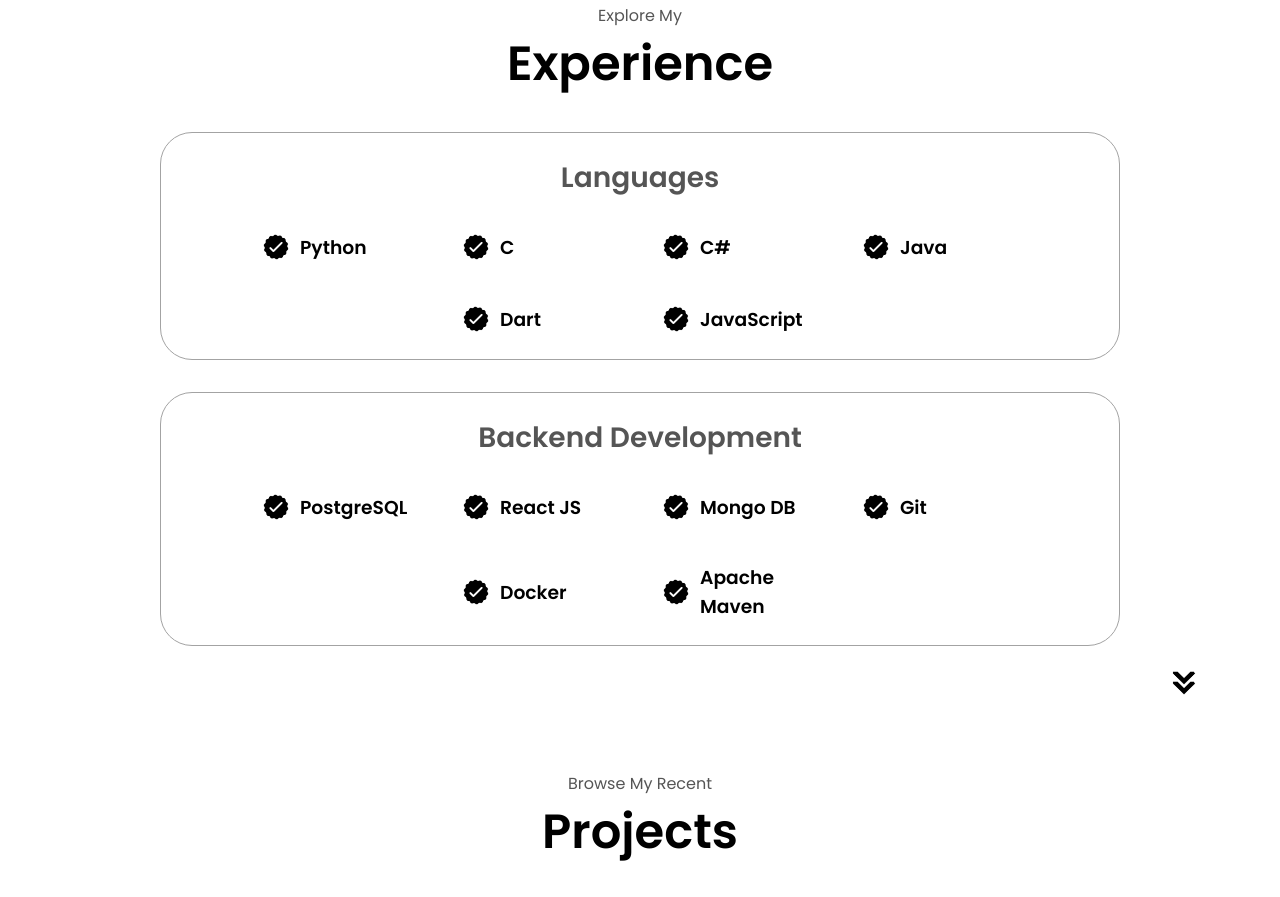
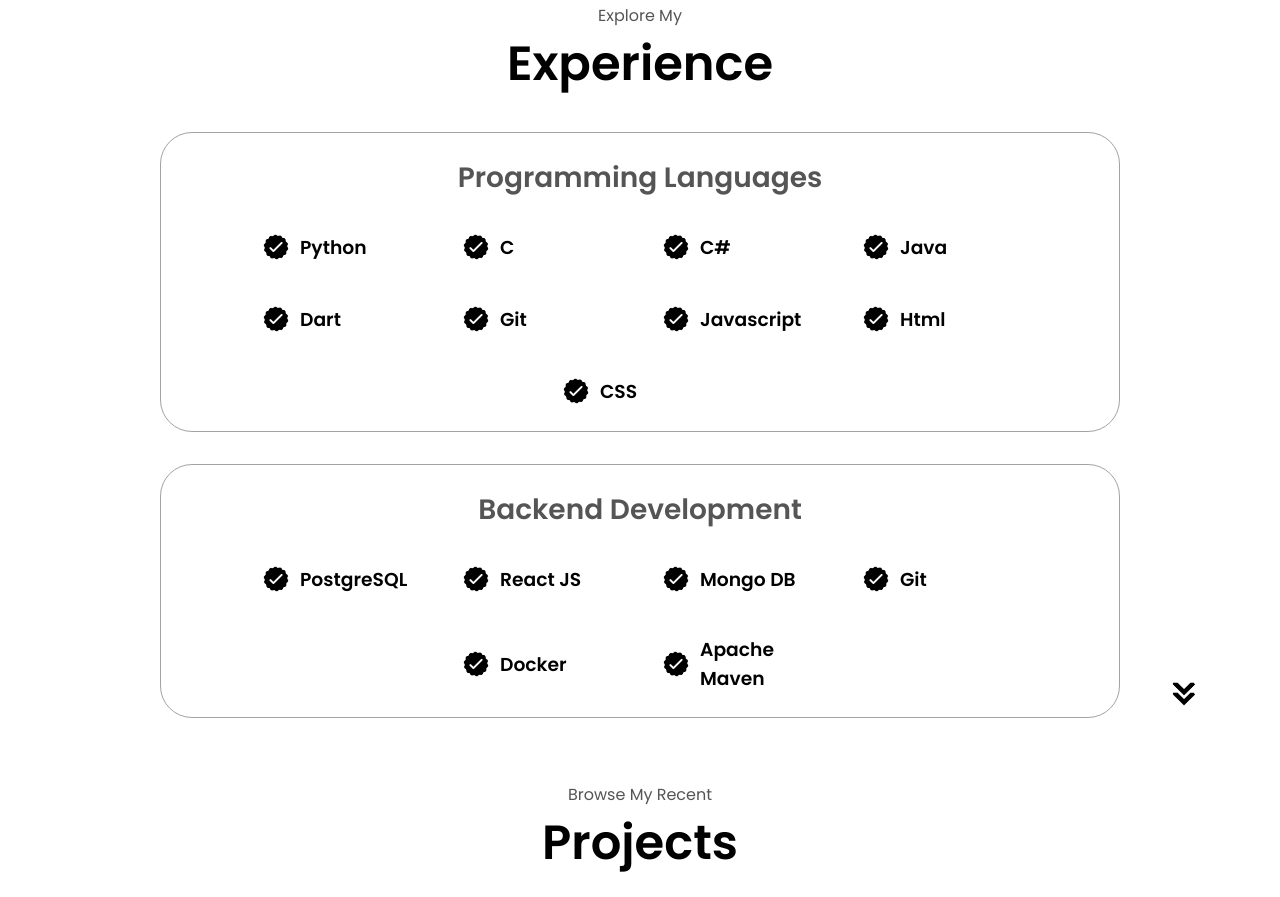
Before and after one commit to manikpandita23/ManikDevfolio, a website: page index.html in a window 1280 px wide. Shown: the part 2461-3358 px from the top of the page. Drawn offline with Linux system fonts and the light colour scheme.

Commit message:
feat: added programming languages container and content

```diff
--- a/index.html
+++ b/index.html
@@ -138,7 +138,7 @@
       <div class="experience-details-container">
         <div class="about-containers">
           <div class="details-container">
-            <h2 class="experience-sub-title">Languages</h2>
+            <h2 class="experience-sub-title">Programming Languages</h2>
             <div class="article-container">
               <article>
                 <img
@@ -202,7 +202,40 @@
                   class="icon"
                 />
                 <div>
-                  <h3>JavaScript</h3>
+                  <h3>Git</h3>
+                  <p></p>
+                </div>
+              </article>
+              <article>
+                <img
+                  src="./assets/checkmark.png"
+                  alt="Experience icon"
+                  class="icon"
+                />
+                <div>
+                  <h3>Javascript</h3>
+                  <p></p>
+                </div>
+              </article>
+              <article>
+                <img
+                  src="./assets/checkmark.png"
+                  alt="Experience icon"
+                  class="icon"
+                />
+                <div>
+                  <h3>Html</h3>
+                  <p></p>
+                </div>
+              </article>
+              <article>
+                <img
+                  src="./assets/checkmark.png"
+                  alt="Experience icon"
+                  class="icon"
+                />
+                <div>
+                  <h3>CSS</h3>
                   <p></p>
                 </div>
               </article>
```
